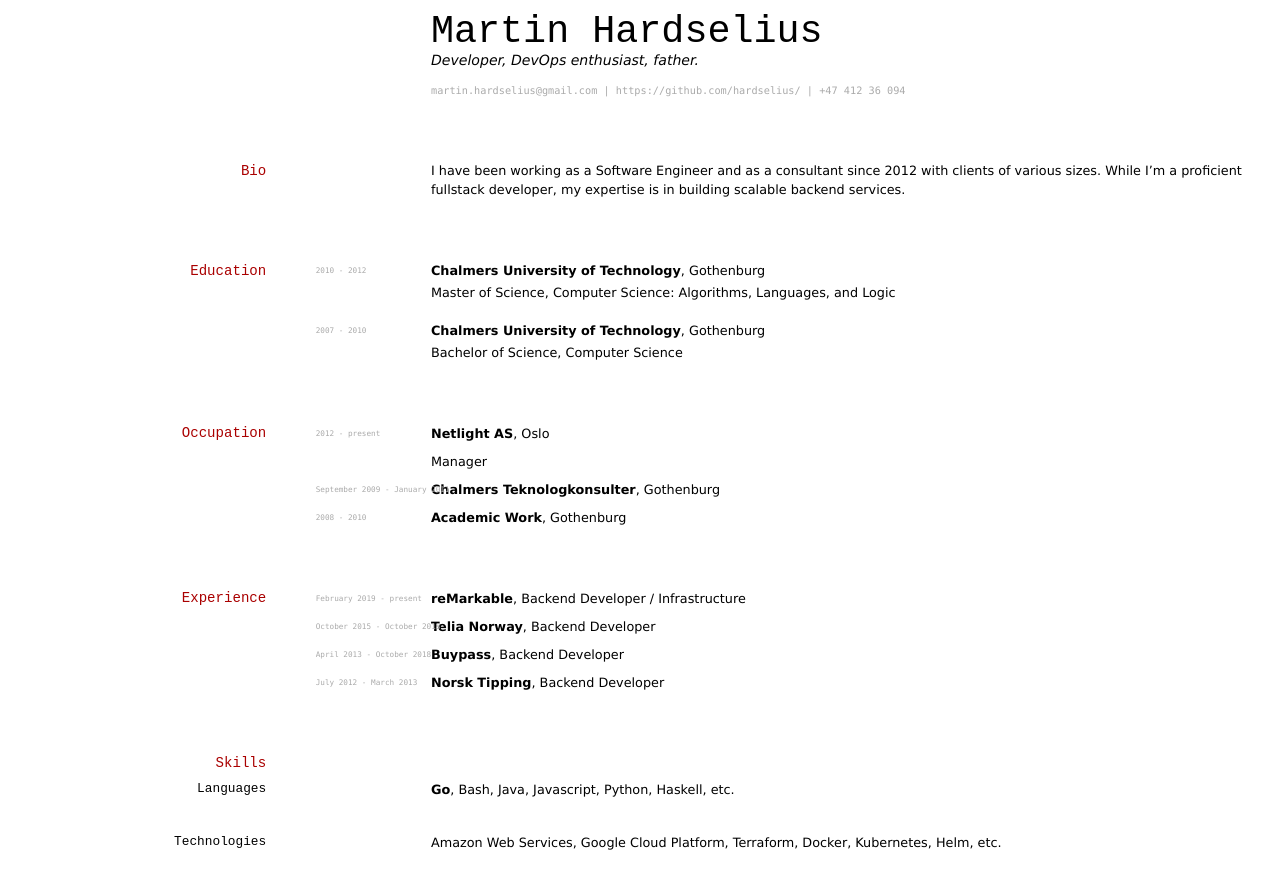
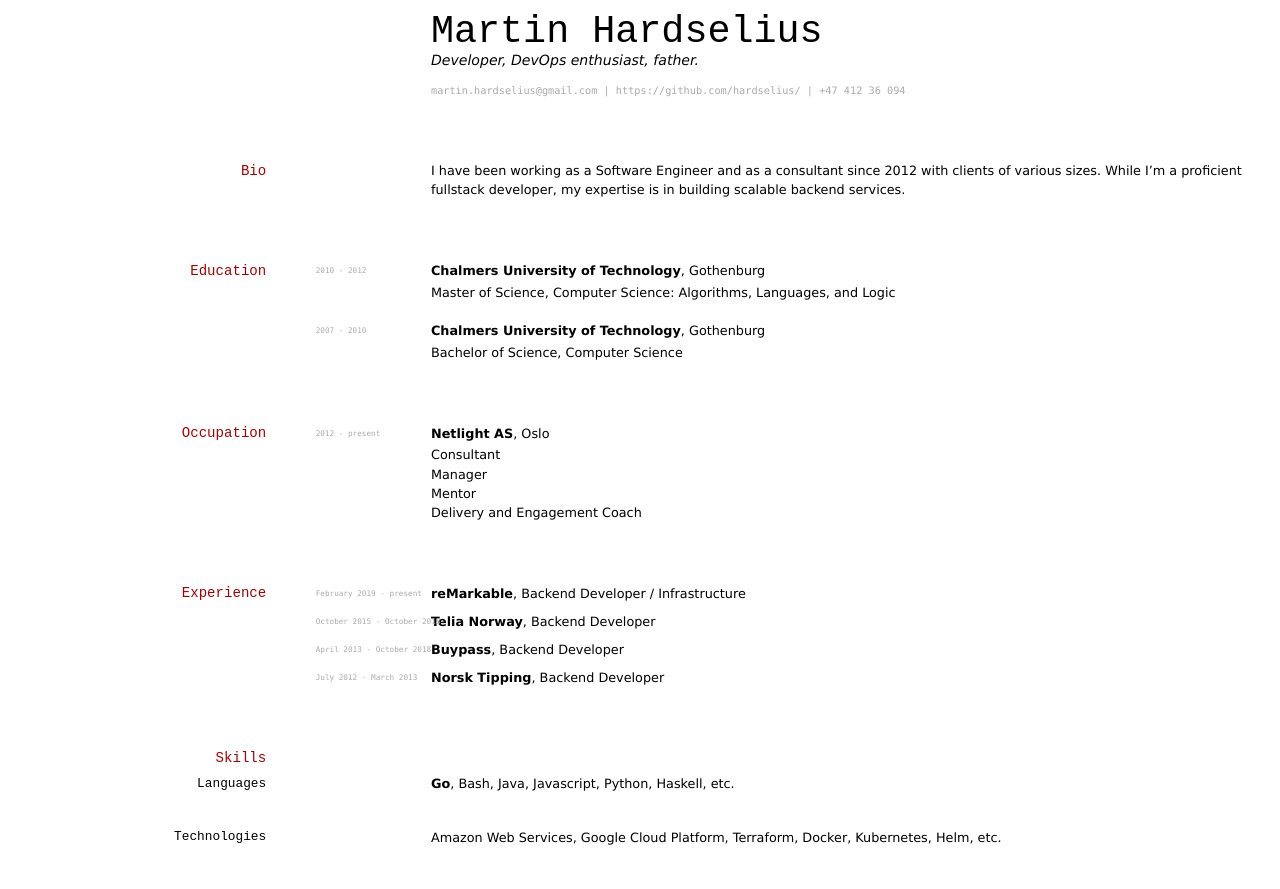
Before and after one commit to hardselius/resume, a Jekyll site: the page built from index.md, in a window 1280 px wide. Shown: the top 889 px of the page. Built offline with Jekyll 4.4.1, drawn with Linux system fonts in a browser that asks for light colours.

Commit message:
Update CV

```diff
--- a/index.md
+++ b/index.md
@@ -36,13 +36,10 @@ __Chalmers University of Technology__, Gothenburg
 `2012 - present`
 __Netlight AS__, Oslo
 
-Manager
-
-`September 2009 - January 2011`
-__Chalmers Teknologkonsulter__, Gothenburg
-
-`2008 - 2010`
-__Academic Work__, Gothenburg
+- Consultant
+- Manager
+- Mentor
+- Delivery and Engagement Coach
 
 ## Experience
 
```
